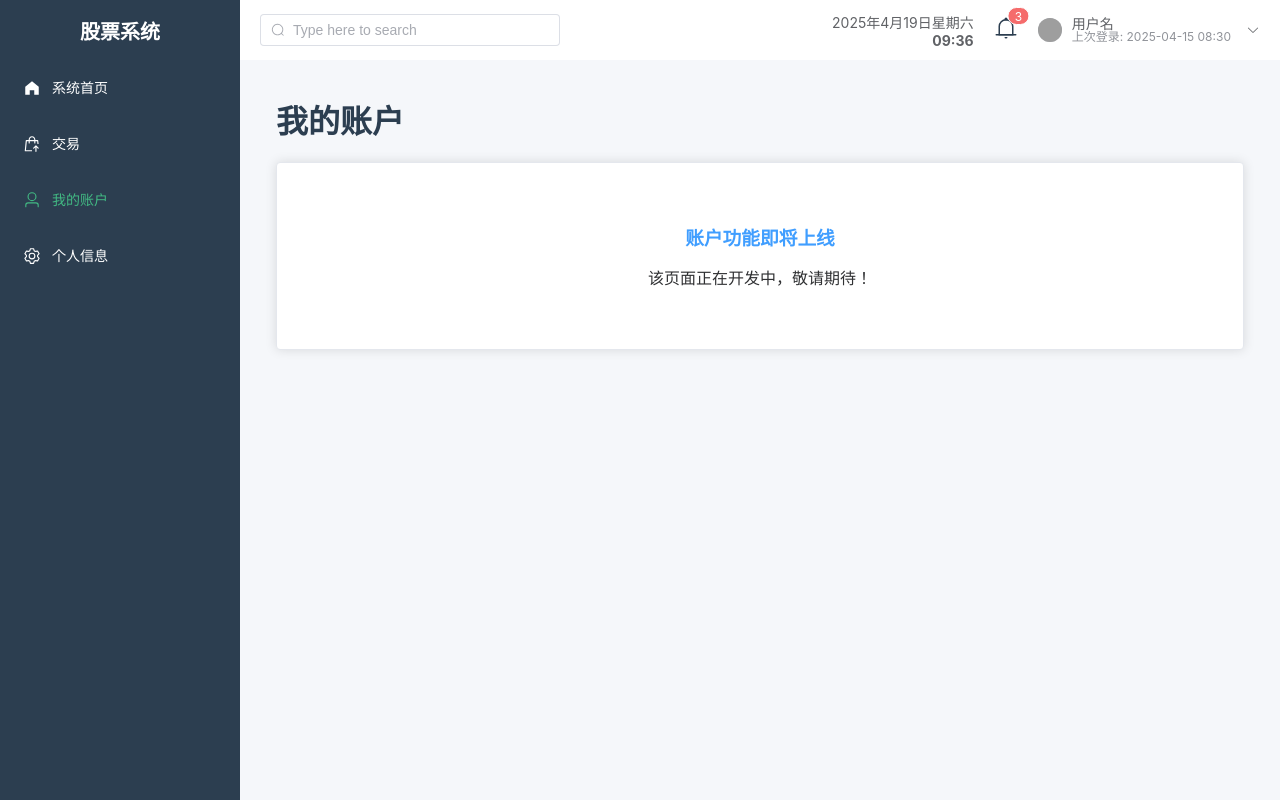
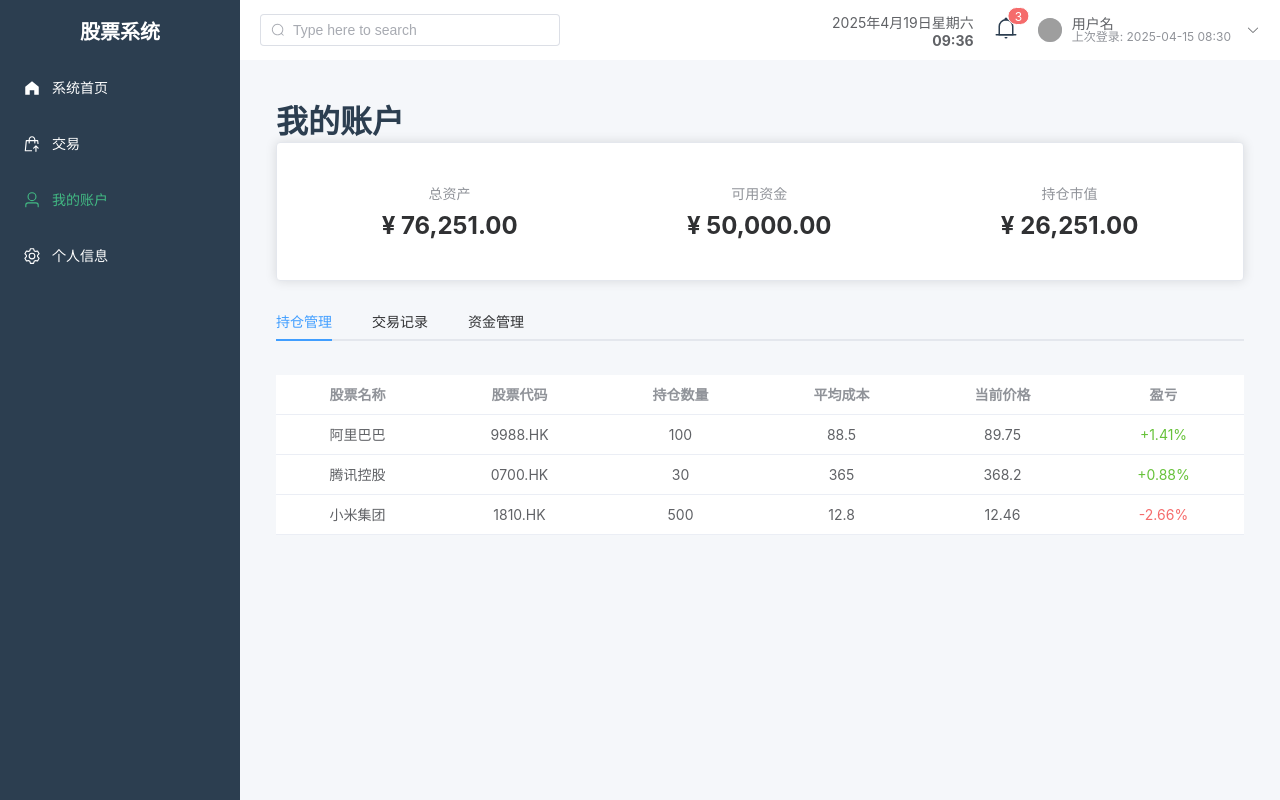
Before and after one commit to Hzeristo/stock_project, a Vue app in the folder front_end/: page /account in a window 1280 px wide. Built offline with nearby package versions, Linux system fonts and the light colour scheme; grey boxes are pictures that could not be loaded.

Commit message:
Account.vue commit 1

```diff
--- a/front_end/src/views/Account.vue
+++ b/front_end/src/views/Account.vue
@@ -1,32 +1,329 @@
 <template>
   <div class="account-page">
     <h1>我的账户</h1>
-    <el-card class="page-content">
-      <h3>账户功能即将上线</h3>
-      <p>该页面正在开发中，敬请期待！</p>
+
+    <!-- 账户概览卡片 -->
+    <el-card class="overview-card">
+      <div class="account-overview">
+        <div class="overview-item">
+          <span class="label">总资产</span>
+          <span class="value">¥ {{ formatNumber(accountInfo.availableFunds + accountInfo.stockValue) }}</span>
+        </div>
+        <div class="overview-item">
+          <span class="label">可用资金</span>
+          <span class="value">¥ {{ formatNumber(accountInfo.availableFunds) }}</span>
+        </div>
+        <div class="overview-item">
+          <span class="label">持仓市值</span>
+          <span class="value">¥ {{ formatNumber(accountInfo.stockValue) }}</span>
+        </div>
+      </div>
     </el-card>
+
+    <!-- 功能区域 -->
+    <el-tabs class="account-tabs" v-model="activeTab">
+      <!-- 持仓管理 -->
+      <el-tab-pane label="持仓管理" name="positions">
+        <el-table :data="positions" style="width: 100%">
+          <el-table-column prop="stockName" label="股票名称" align="center" />
+          <el-table-column prop="stockCode" label="股票代码" align="center" />
+          <el-table-column prop="quantity" label="持仓数量" align="center" />
+          <el-table-column prop="avgPrice" label="平均成本" align="center" />
+          <el-table-column prop="currentPrice" label="当前价格" align="center" />
+          <el-table-column prop="profitLoss" label="盈亏" align="center">
+            <template #default="scope">
+              <span :class="scope.row.profitLoss >= 0 ? 'profit' : 'loss'">
+                {{ scope.row.profitLoss >= 0 ? '+' : '' }}{{ scope.row.profitLoss }}%
+              </span>
+            </template>
+          </el-table-column>
+        </el-table>
+      </el-tab-pane>
+
+      <!-- 交易记录 -->
+      <el-tab-pane label="交易记录" name="transactions">
+        <el-table :data="transactions" style="width: 100%">
+          <el-table-column prop="date" label="交易日期" align="center" width="230" />
+          <el-table-column prop="stockName" label="股票名称" align="center" />
+          <el-table-column prop="type" label="交易类型" align="center">
+            <template #default="scope">
+              <span :class="scope.row.type === '买入' ? 'profit' : 'loss'">
+                {{ scope.row.type }}
+              </span>
+            </template>
+          </el-table-column>
+          <el-table-column prop="price" label="交易价格" align="center" />
+          <el-table-column prop="quantity" label="交易数量" align="center" />
+          <el-table-column prop="amount" label="交易金额" align="center" />
+        </el-table>
+      </el-tab-pane>
+
+      <!-- 资金管理 -->
+      <el-tab-pane label="资金管理" name="funds">
+        <div class="fund-operations">
+          <div class="fund-operation">
+            <el-card class="fund-card">
+              <template #header>
+                <div class="card-header">
+                  <span>充值</span>
+                </div>
+              </template>
+              <el-form :model="depositForm" label-width="80px" class="fund-form">
+                <el-form-item label="充值金额">
+                  <el-input v-model="depositForm.amount" type="number" min="0" step="0.01">
+                    <template #prefix>¥</template>
+                  </el-input>
+                </el-form-item>
+                <el-form-item class="button-item">
+                  <el-button type="primary" @click="handleDeposit">确认充值</el-button>
+                </el-form-item>
+              </el-form>
+            </el-card>
+          </div>
+          <div class="fund-operation">
+            <el-card class="fund-card">
+              <template #header>
+                <div class="card-header">
+                  <span>提现</span>
+                </div>
+              </template>
+              <el-form :model="withdrawForm" label-width="80px" class="fund-form">
+                <el-form-item label="提现金额">
+                  <el-input v-model="withdrawForm.amount" type="number" min="0" step="0.01">
+                    <template #prefix>¥</template>
+                  </el-input>
+                </el-form-item>
+                <el-form-item class="button-item">
+                  <el-button type="warning" @click="handleWithdraw">确认提现</el-button>
+                </el-form-item>
+              </el-form>
+            </el-card>
+          </div>
+        </div>
+      </el-tab-pane>
+    </el-tabs>
   </div>
 </template>
 
 <script>
+import { ref, reactive } from 'vue'
+import { ElMessage } from 'element-plus'
+
 export default {
-  name: 'AccountView'
+  name: 'AccountView',
+  setup() {
+    const activeTab = ref('positions')
+
+    // 格式化数字
+    const formatNumber = (num) => {
+      return num.toLocaleString('zh-CN', {
+        minimumFractionDigits: 2,
+        maximumFractionDigits: 2
+      })
+    }
+
+    // 账户信息
+    const accountInfo = reactive({
+      availableFunds: 50000.00,
+      stockValue: 26251.00
+    })
+
+    // 持仓管理
+    const positions = ref([
+      {
+        stockName: '阿里巴巴',
+        stockCode: '9988.HK',
+        quantity: 100,
+        avgPrice: 88.50,
+        currentPrice: 89.75,
+        profitLoss: 1.41
+      },
+      {
+        stockName: '腾讯控股',
+        stockCode: '0700.HK',
+        quantity: 30,
+        avgPrice: 365.00,
+        currentPrice: 368.20,
+        profitLoss: 0.88
+      },
+      {
+        stockName: '小米集团',
+        stockCode: '1810.HK',
+        quantity: 500,
+        avgPrice: 12.80,
+        currentPrice: 12.46,
+        profitLoss: -2.66
+      }
+    ])
+
+    // 交易记录
+    const transactions = ref([
+      {
+        date: '2024-03-15',
+        stockName: '阿里巴巴',
+        type: '买入',
+        price: 88.50,
+        quantity: 100,
+        amount: 8850.00
+      },
+      {
+        date: '2024-03-14',
+        stockName: '腾讯控股',
+        type: '卖出',
+        price: 370.00,
+        quantity: 20,
+        amount: 7400.00
+      },
+      {
+        date: '2024-03-11',
+        stockName: '小米集团',
+        type: '买入',
+        price: 12.80,
+        quantity: 500,
+        amount: 6400.00
+      },
+      {
+        date: '2024-03-10',
+        stockName: '腾讯控股',
+        type: '买入',
+        price: 365.00,
+        quantity: 50,
+        amount: 18250.00
+      }
+    ])
+
+    // 充值表单
+    const depositForm = reactive({
+      amount: ''
+    })
+
+    // 提现表单
+    const withdrawForm = reactive({
+      amount: ''
+    })
+
+    // 充值处理
+    const handleDeposit = () => {
+      const amount = parseFloat(depositForm.amount.replace(',', ''))
+      if (!depositForm.amount || amount <= 0 || (amount * 100) % 1 > 0) {
+        ElMessage.warning('请输入有效的充值金额')
+        return
+      }
+      if (amount > 1000000000) {
+        ElMessage.error('超过单次最高充值金额')
+        return
+      }
+      ElMessage.success('充值申请已提交')
+      accountInfo.availableFunds += amount
+      depositForm.amount = ''
+    }
+
+    // 提现处理
+    const handleWithdraw = () => {
+      const amount = parseFloat(withdrawForm.amount.replace(',', ''))
+      if (!withdrawForm.amount || amount <= 0 || (amount * 100) % 1 > 0) {
+        ElMessage.warning('请输入有效的提现金额')
+        return
+      }
+      if (amount > accountInfo.availableFunds) {
+        ElMessage.error('可用资金不足')
+        return
+      }
+      ElMessage.success('提现申请已提交')
+      accountInfo.availableFunds -= amount
+      withdrawForm.amount = ''
+    }
+
+    return {
+      activeTab,
+      formatNumber,
+      accountInfo,
+      positions,
+      transactions,
+      depositForm,
+      withdrawForm,
+      handleDeposit,
+      handleWithdraw
+    }
+  }
 }
 </script>
-
 <style scoped>
 .account-page {
   padding: 20px;
 }
 
-.page-content {
-  margin-top: 20px;
-  text-align: center;
-  padding: 40px;
+.overview-card {
+  margin-bottom: 20px;
 }
 
-h3 {
-  margin-bottom: 15px;
-  color: #409EFF;
+.account-overview {
+  display: flex;
+  justify-content: space-around;
+  padding: 20px 0;
+}
+
+.overview-item {
+  text-align: center;
+}
+
+.overview-item .label {
+  display: block;
+  color: #909399;
+  font-size: 14px;
+  margin-bottom: 8px;
+}
+
+.overview-item .value {
+  font-size: 24px;
+  font-weight: bold;
+  color: #303133;
+}
+
+.account-tabs {
+  margin-top: 20px;
+}
+
+.fund-operations {
+  display: flex;
+  justify-content: space-between;
+  margin-top: 20px;
+}
+
+.fund-operation {
+  flex: 1;
+  display: flex;
+  justify-content: center;
+  width: 50%;
+}
+
+.fund-card {
+  flex: 1;
+  max-width: 400px;
+}
+
+.card-header {
+  text-align: center;
+}
+
+.fund-form {
+  padding: 20px;
+}
+
+.button-item {
+  margin-bottom: 0;
+  text-align: center;
+}
+
+.profit {
+  color: #67c23a;
+}
+
+.loss {
+  color: #f56c6c;
+}
+
+.el-table {
+  margin-top: 20px;
 }
 </style>
```
